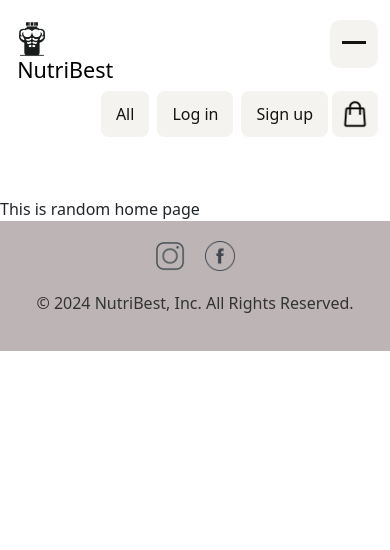
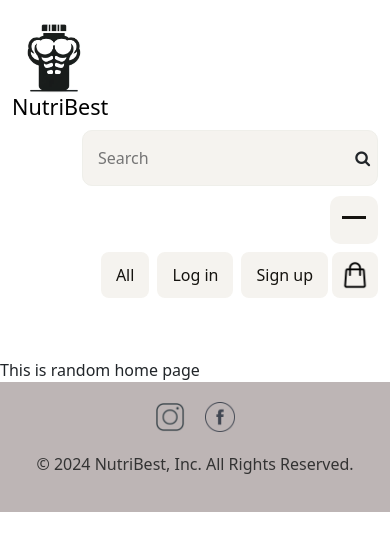
Before and after one commit to georgi2005atanasov/NutriBest, a React (Vite) app in the folder frontend/nutri-best-project/: page / in a window 390 px wide. Shown: the top 550 px of the page. Built offline with nearby package versions, Linux system fonts and the light colour scheme; a web font is replaced by a local one.

Commit message:
Added SearchBar component and made the navigation more responsive.

```diff
--- a/frontend/nutri-best-project/index.html
+++ b/frontend/nutri-best-project/index.html
@@ -8,12 +8,14 @@
   <link href="https://cdn.jsdelivr.net/npm/bootstrap@5.3.3/dist/css/bootstrap.min.css" rel="stylesheet"
     integrity="sha384-QWTKZyjpPEjISv5WaRU9OFeRpok6YctnYmDr5pNlyT2bRjXh0JMhjY6hW+ALEwIH" crossorigin="anonymous">
   <meta name="viewport" content="width=device-width, initial-scale=1.0" />
+  <meta name="viewport" content="width=device-width, initial-scale=1">
   <title>NutriBest</title>
 </head>
 
 <body>
   <div id="modal"></div>
   <div id="root"></div>
+
   <script type="module" src="/src/main.jsx"></script>
   <script src="https://cdn.jsdelivr.net/npm/bootstrap@5.3.3/dist/js/bootstrap.bundle.min.js"
     integrity="sha384-YvpcrYf0tY3lHB60NNkmXc5s9fDVZLESaAA55NDzOxhy9GkcIdslK1eN7N6jIeHz"
--- a/frontend/nutri-best-project/src/App.module.css
+++ b/frontend/nutri-best-project/src/App.module.css
@@ -3,7 +3,7 @@
 }
 
 .admin-color-text:hover {
-    color: #8b2fd2;
+    color: #425efd;
 }
 
 .user-color:hover{
--- a/frontend/nutri-best-project/src/components/Navigation/MainNavigation.jsx
+++ b/frontend/nutri-best-project/src/components/Navigation/MainNavigation.jsx
@@ -3,11 +3,13 @@ import styles from "./MainNavigation.module.css";
 import NavButtons from "./NavButtons";
 import NavLogo from "./NavLogo";
 import NavToggler from "./NavToggler";
+import SearchBar from "../UI/SearchBar";
 
 const MainNavigation = memo(function MainNavigation() {
     return <div id="main-navigation" className={`container ${styles["main-navigation"]}`}>
-        <div className="row d-flex justify-content-between align-items-start">
+        <div className="row d-flex justify-content-between align-items-center">
             <NavLogo styles={styles} />
+            <SearchBar />
             <NavToggler styles={styles} />
             <NavButtons styles={styles} />
         </div>
--- a/frontend/nutri-best-project/src/components/Navigation/MainNavigation.module.css
+++ b/frontend/nutri-best-project/src/components/Navigation/MainNavigation.module.css
@@ -1,7 +1,10 @@
 #header-logo img {
-    min-width: 30px;
-    min-height: 30px;
-    object-fit: cover;
+    min-width: 60px;
+    min-height: 60px;
+    object-fit: fill;
+    display: flex !important;
+    justify-content: center !important;
+    align-items: center !important;
 }
 
 .main-navigation {
--- a/frontend/nutri-best-project/src/components/Navigation/NavLogo.jsx
+++ b/frontend/nutri-best-project/src/components/Navigation/NavLogo.jsx
@@ -6,13 +6,13 @@ export default function NavLogo({ styles }) {
     return <div className="col-2 d-flex my-md-2">
         <div className="container">
             <div className="row d-flex justify-content-around align-items-center">
-                <div className="col-3 d-flex justify-content-center align-items-center">
+                <div className="col-3 d-flex justify-content-md-center justify-content-start align-items-center offset-md-2 me-4">
                     <div id={styles["header-logo"]}>
                         <img className="w-100 d-flex-justify-content-center align-items-center" src={logo} alt="Logo" />
                     </div>
                 </div>
-                <div className="col-9 p-0 justify-content-start">
-                    <div id="shop-name" className="d-flex justify-content-start align-items-center">
+                <div className="col-md-7 p-0 justify-content-start">
+                    <div id="shop-name" className="d-flex justify-content-md-center justify-content-start align-items-center">
                         <h4 className="my-0">
                             <Link to="/" className="text-decoration-none text-black">NutriBest</Link>
                         </h4>
--- a/frontend/nutri-best-project/src/components/Navigation/NavToggler.jsx
+++ b/frontend/nutri-best-project/src/components/Navigation/NavToggler.jsx
@@ -1,13 +1,14 @@
 import useAuth from "../../hooks/useAuth";
 import { useLoaderData } from "react-router-dom";
 import colors from "../../App.module.css";
+
 
 /* eslint-disable react/prop-types */
 export default function NavToggler({ styles }) {
     const token = useLoaderData("rootLoader");
     const { isAdmin } = useAuth(token);
 
-    return <div className="col-10 p-0">
+    return <div className="col-md-6 p-0">
         <div className="container">
             <div className="row">
                 <div className="col-md-12">
--- /dev/null
+++ b/frontend/nutri-best-project/src/components/UI/SearchBar.jsx
@@ -0,0 +1,25 @@
+import searchBar from "./css/SearchBar.module.css";
+
+export default function SearchBar() {
+    return <div className="col-md-4">
+        <div className="d-flex">
+            <div className="row d-flex justify-content-center align-items-center">
+                <div className="col-md-12 d-flex justify-content-center align-items-center">
+                    <div className="row d-flex justify-content-center align-items-center">
+                        <div className={`col-12 d-flex justify-content-center align-items-end ${searchBar["search-container"]}`}>
+                            <input
+                                className={searchBar["search-bar"]}
+                                id="search"
+                                type="text"
+                                name="search"
+                                placeholder="Search" />
+                            <label htmlFor="search" className={searchBar["search-icon"]}>
+                                <i className="fa fa-search" aria-hidden="true"></i>
+                            </label>
+                        </div>
+                    </div>
+                </div>
+            </div>
+        </div>
+    </div>
+}
--- /dev/null
+++ b/frontend/nutri-best-project/src/components/UI/css/SearchBar.module.css
@@ -0,0 +1,69 @@
+.search-bar input {
+    transition: border-color 0.4s, box-shadow 0.4s;
+    padding: 19px;
+    margin-bottom: 10px;
+    border-radius: 10px;
+    background-color: #f5f3ef;
+    border: 1px solid #efefea;
+    outline: none;
+}
+
+.search-bar {
+    width: 100%;
+    margin-top: 10px;
+    margin-left: 70px !important;
+    margin-bottom: 10px;
+    transition: border-color 0.4s, box-shadow 0.4s;
+    padding: 15px !important;
+    padding-right: 150px !important;
+    border-radius: 10px;
+    background-color: #f5f3ef;
+    border: 1px solid #efefea;
+    outline: none;
+}
+
+@media screen and (min-width: 1400px) {
+    .search-bar {
+        margin-right: 80px;
+        margin-left: 0px;
+    }
+}
+
+.search-bar:focus {
+    border: none;
+    box-shadow: 0 0 8px #cf9236;
+}
+
+.search-bar input::placeholder {
+    color: #989389;
+    text-align: start;
+}
+
+.search-container {
+    position: relative;
+    width: 100%;
+}
+
+.search-bar {
+    width: 100%;
+    padding: 10px 40px 10px 10px;
+    /* Adjust padding to make space for the icon */
+    box-sizing: border-box;
+    /* This ensures the padding does not affect the overall width */
+}
+
+.search-icon {
+    position: absolute;
+    right: 100px;
+    /* Adjust based on your design */
+    top: 50%;
+    transform: translateY(-50%);
+    /* This centers the icon vertically */
+    cursor: pointer;
+}
+
+@media screen and (max-width: 1399px) {
+    .search-icon {
+        right: 20px;
+    }
+}
```
